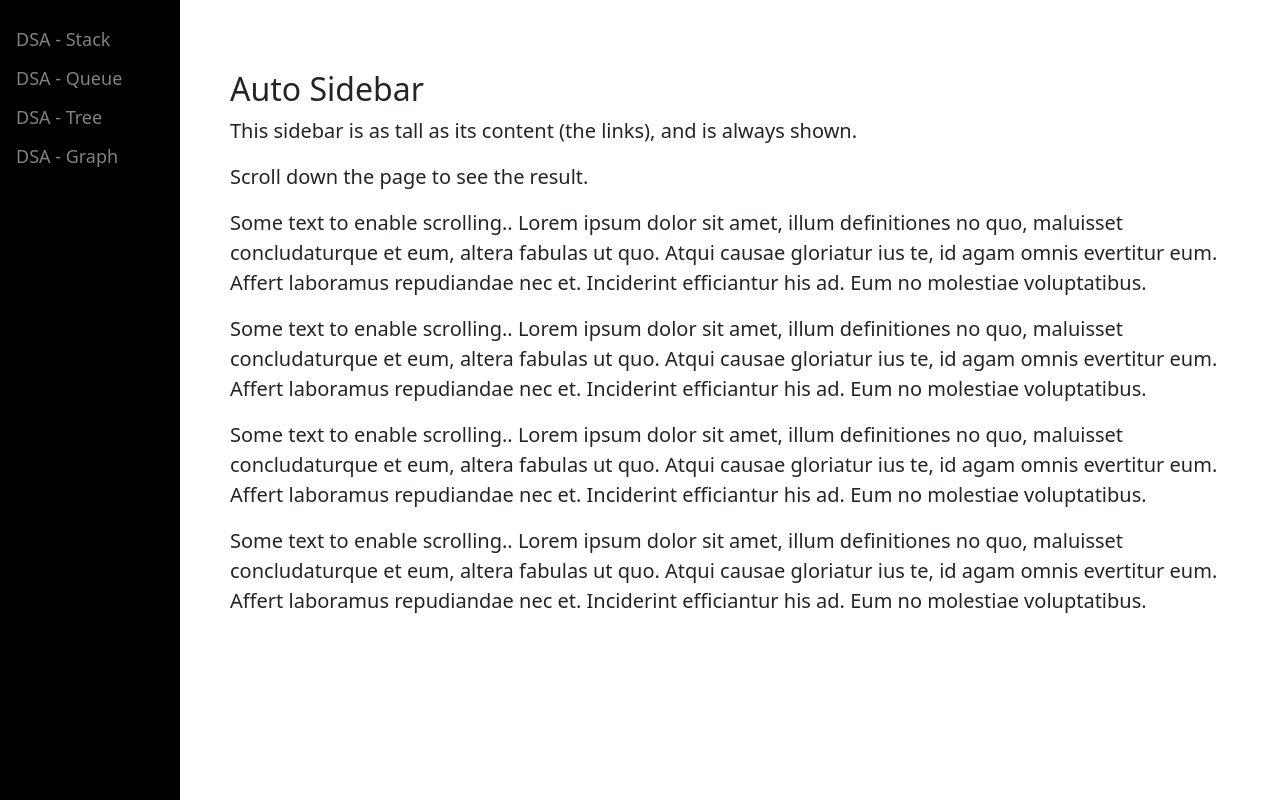
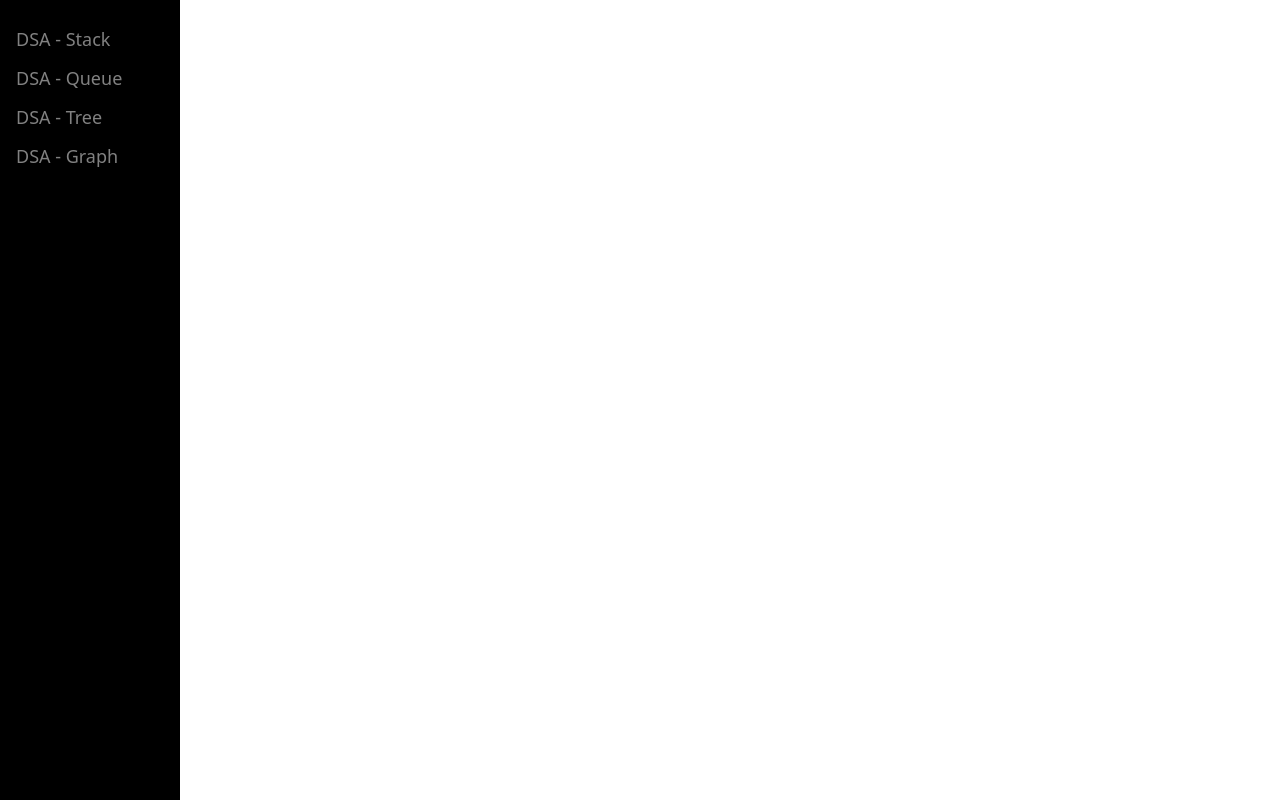
Before and after one commit to cicadaXiR/mySite, a React (Create React App) app: page /dsa in a window 1280 px wide. Built offline with nearby package versions, Linux system fonts and the light colour scheme.

Commit message:
added hree more pages

```diff
--- /dev/null
+++ b/src/content/Queue.jsx
@@ -0,0 +1,11 @@
+import React from 'react'
+
+function Queue() {
+  return (
+    <div>
+      <h1>Queue</h1>
+    </div>
+  )
+}
+
+export default Queue;
--- /dev/null
+++ b/src/content/stack.jsx
@@ -0,0 +1,11 @@
+import React from 'react'
+
+function stack() {
+  return (
+    <div>
+      <h2>DSA - Stack</h2>
+    </div>
+  )
+}
+
+export default stack
--- a/src/pages/DSA.jsx
+++ b/src/pages/DSA.jsx
@@ -1,24 +1,23 @@
-import React from 'react'
 import '../css/home.css';
+import { Link, Routes, Route } from "react-router-dom"
+import Stack from './../content/stack';
+import Queue from '../content/Queue';
 
 function DSA() {
     return (
         <>
             <div class='dsa'>
-                <a href="#about">DSA - Stack</a>
-                <a href="#services">DSA - Queue</a>
-                <a href="#clients">DSA - Tree</a>
-                <a href="#contact">DSA - Graph</a>
+                <Link to="/stack">DSA - Stack</Link>
+                <Link to="/queue">DSA - Queue</Link>
+                <a href="#">DSA - Tree</a>
+                <a href="#">DSA - Graph</a>
             </div>
             <div class="main">
-                <h2>Auto Sidebar</h2>
-                <p>This sidebar is as tall as its content (the links), and is always shown.</p>
-                <p>Scroll down the page to see the result.</p>
-                <p>Some text to enable scrolling.. Lorem ipsum dolor sit amet, illum definitiones no quo, maluisset concludaturque et eum, altera fabulas ut quo. Atqui causae gloriatur ius te, id agam omnis evertitur eum. Affert laboramus repudiandae nec et. Inciderint efficiantur his ad. Eum no molestiae voluptatibus.</p>
-                <p>Some text to enable scrolling.. Lorem ipsum dolor sit amet, illum definitiones no quo, maluisset concludaturque et eum, altera fabulas ut quo. Atqui causae gloriatur ius te, id agam omnis evertitur eum. Affert laboramus repudiandae nec et. Inciderint efficiantur his ad. Eum no molestiae voluptatibus.</p>
-                <p>Some text to enable scrolling.. Lorem ipsum dolor sit amet, illum definitiones no quo, maluisset concludaturque et eum, altera fabulas ut quo. Atqui causae gloriatur ius te, id agam omnis evertitur eum. Affert laboramus repudiandae nec et. Inciderint efficiantur his ad. Eum no molestiae voluptatibus.</p>
-                <p>Some text to enable scrolling.. Lorem ipsum dolor sit amet, illum definitiones no quo, maluisset concludaturque et eum, altera fabulas ut quo. Atqui causae gloriatur ius te, id agam omnis evertitur eum. Affert laboramus repudiandae nec et. Inciderint efficiantur his ad. Eum no molestiae voluptatibus.</p>
-            </div>
+            <Routes>
+                <Route path="/stack" remder={()=><Stack/>} />
+                <Route path="/queue" Component={Queue} />
+            </Routes>
+        </div >
         </>
     )
 }
```
Also changed, not shown: src/content/Mycomponent.jsx (added, +20 -0 lines).
